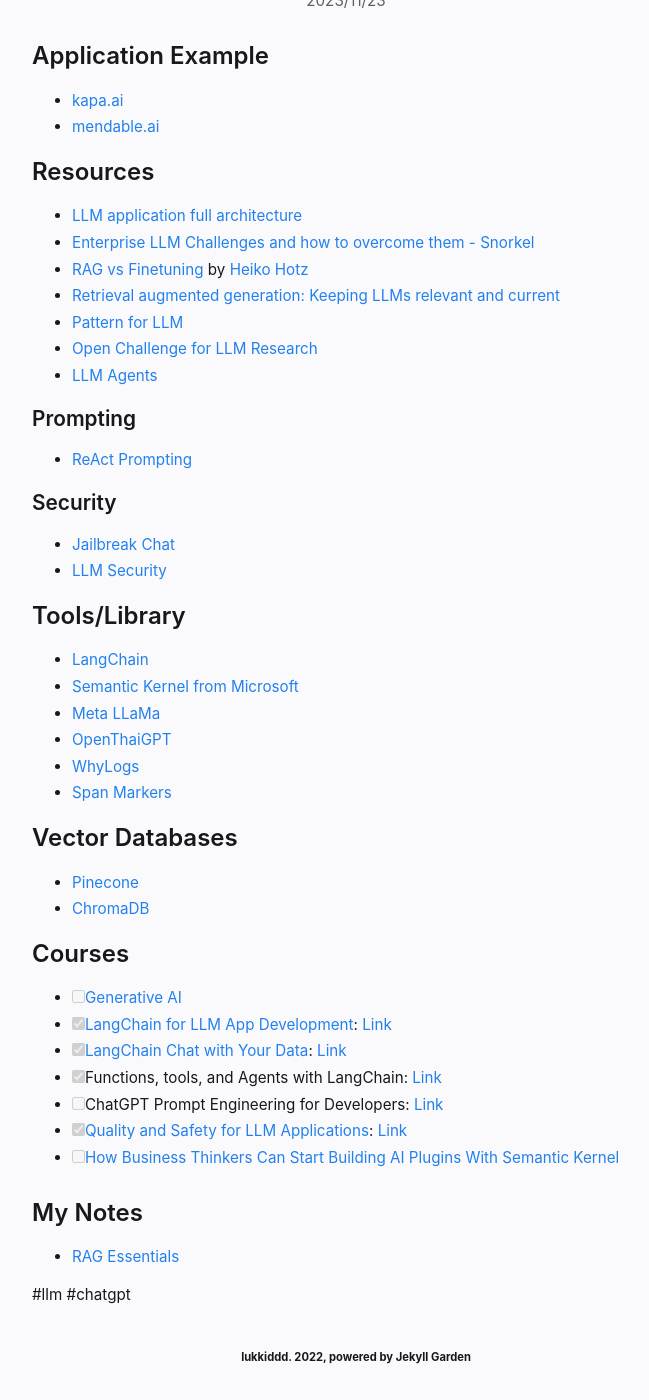
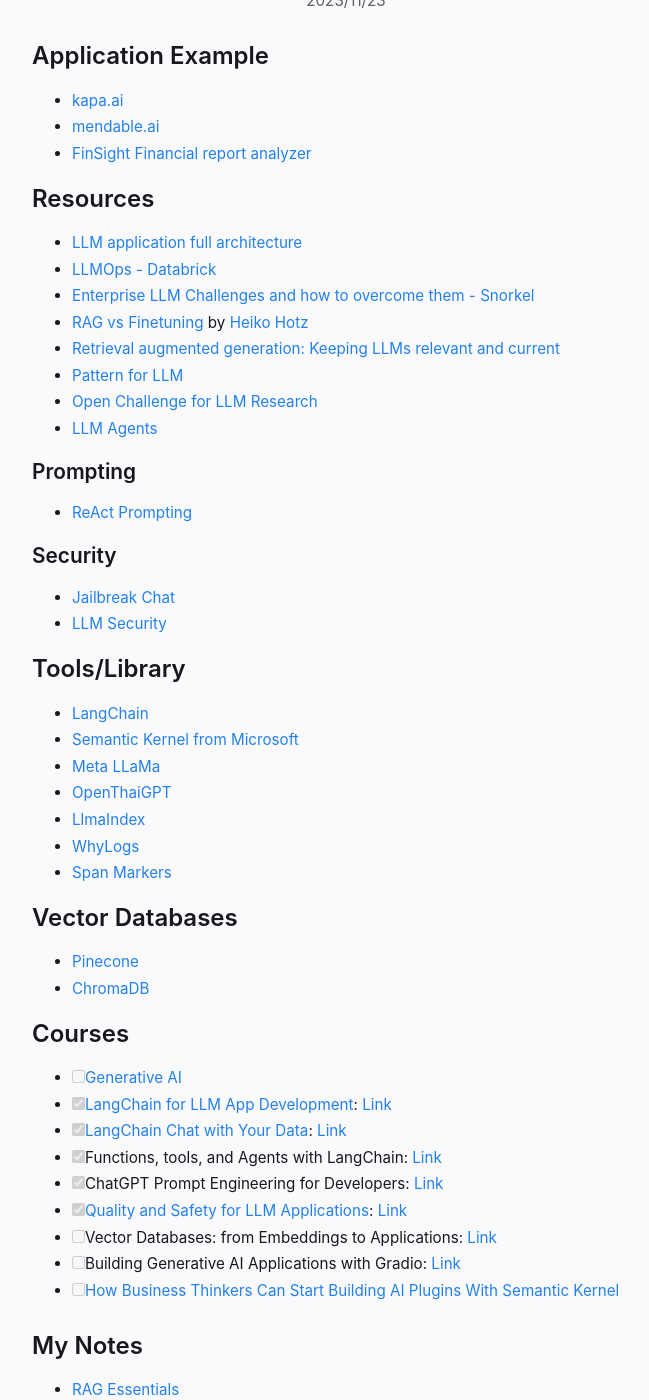
Before and after one commit to lukkiddd/lukkiddd.github.io, a Jekyll site: the page built from _notes/Public/Resources for LLM.md, in a window 1280 px wide and 1400 px high, scrolled down 316 px. Shown: the whole window, without its empty margins (294-943 px from the left). Built offline with Jekyll 4.4.1, drawn with Linux system fonts in a browser that asks for light colours.

Commit message:
Add application example and llmops to llm resource

```diff
--- a/_notes/Public/Resources for LLM.md
+++ b/_notes/Public/Resources for LLM.md
@@ -8,9 +8,11 @@
 ## Application Example
 - [kapa.ai](https://www.kapa.ai/)
 - [mendable.ai](https://www.mendable.ai/)
+- [FinSight Financial report analyzer](https://blog.llamaindex.ai/how-i-built-the-streamlit-llm-hackathon-winning-app-finsight-using-llamaindex-9dcf6c46d7a0)
 
 ## Resources
 - [LLM application full architecture](https://a16z.com/emerging-architectures-for-llm-applications/)
+- [LLMOps - Databrick](https://www.databricks.com/glossary/llmops)
 - [Enterprise LLM Challenges and how to overcome them - Snorkel](https://snorkel.ai/enterprise-llm-challenges-and-how-to-overcome-them/)
 - [RAG vs Finetuning](https://towardsdatascience.com/rag-vs-finetuning-which-is-the-best-tool-to-boost-your-llm-application-94654b1eaba7) by [[Heiko Hotz]]
 - [Retrieval augmented generation: Keeping LLMs relevant and current](https://stackoverflow.blog/2023/10/18/retrieval-augmented-generation-keeping-llms-relevant-and-current)
@@ -32,6 +34,7 @@
 - [Semantic Kernel from Microsoft](https://github.com/microsoft/semantic-kernel)
 - [Meta LLaMa](https://ai.meta.com/llama/)
 - [OpenThaiGPT](https://openthaigpt.aieat.or.th/)
+- [LlmaIndex](https://www.llamaindex.ai/)
 - [WhyLogs](https://github.com/whylabs/whylogs)
 - [Span Markers](https://github.com/tomaarsen/SpanMarkerNER)
 
@@ -44,8 +47,10 @@
 - [x] [[LangChain for LLM App Development]]: [Link](https://www.deeplearning.ai/short-courses/langchain-for-llm-application-development/)
 - [x] [[LangChain Chat with Your Data]]: [Link](https://www.coursera.org/projects/langchain-chat-with-your-data-project)
 - [x] Functions, tools, and Agents with LangChain: [Link](https://learn.deeplearning.ai/functions-tools-agents-langchain)
-- [ ] ChatGPT Prompt Engineering for Developers: [Link](https://learn.deeplearning.ai/chatgpt-prompt-eng)
+- [x] ChatGPT Prompt Engineering for Developers: [Link](https://learn.deeplearning.ai/chatgpt-prompt-eng)
 - [x] [[Quality and Safety for LLM Applications]]: [Link](https://learn.deeplearning.ai/quality-safety-llm-applications)
+- [ ] Vector Databases: from Embeddings to Applications: [Link](https://www.deeplearning.ai/short-courses/vector-databases-embeddings-applications/)
+- [ ] Building Generative AI Applications with Gradio: [Link](https://www.deeplearning.ai/short-courses/building-generative-ai-applications-with-gradio/)
 - [ ] [How Business Thinkers Can Start Building AI Plugins With Semantic Kernel](https://learn.deeplearning.ai/microsoft-semantic-kernel)
 
 ---
```
